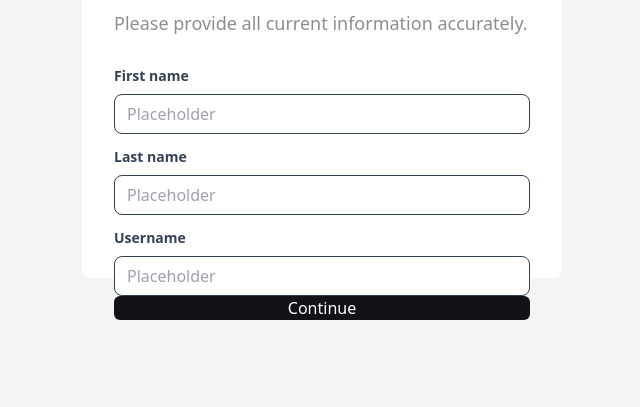
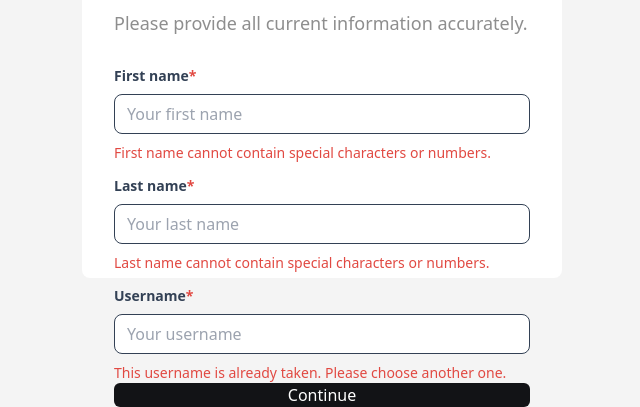
Before and after one commit to Todkhuu/multi-step-form--1-13, a Next.js app: page / in a window 1280 px wide. Shown: the part 450-857 px from the top of the page, without its empty margins (318-958 px from the left). Before the commit the page ends 800 px from the top, so only its background shows below. Built offline with nearby package versions, Linux system fonts and the light colour scheme.

Commit message:
first name

```diff
--- a/package.json
+++ b/package.json
@@ -9,9 +9,10 @@
     "lint": "next lint"
   },
   "dependencies": {
+    "lucide-react": "^0.471.0",
+    "next": "15.1.4",
     "react": "^19.0.0",
-    "react-dom": "^19.0.0",
-    "next": "15.1.4"
+    "react-dom": "^19.0.0"
   },
   "devDependencies": {
     "postcss": "^8",
--- a/src/components/FirstName.jsx
+++ b/src/components/FirstName.jsx
@@ -1,6 +1,6 @@
+import { Input } from "./Input";
 
 export const FirstName = () => {
-  const names = ["First name", "Last name", "Username"];
   return (
     <div className="flex justify-center items-center h-[100vh]">
       <div className="w-[480px] h-[655px] rounded-lg bg-white p-8 flex flex-col justify-between">
@@ -15,18 +15,23 @@ export const FirstName = () => {
             </p>
           </div>
           <div className="flex flex-col gap-3 mt-[28px]">
-            {names.map((name) => (
-              <div className="flex flex-col gap-2">
-                <p className="text-[#334155] text-[14px] font-semibold ">
-                  {name}
-                </p>
-                <input
-                  className="border-[#334155] border-[1px] rounded-lg outline-none w-[416px] h-[40px] text-base p-3 active:border-[#0CA5e9]"
-                  type="text"
-                  placeholder="Placeholder"
-                />
-              </div>
-            ))}
+            <Input
+              label={"First name"}
+              placeholder={"Your first name"}
+              error={"First name cannot contain special characters or numbers."}
+            />
+            <Input
+              label={"Last name"}
+              placeholder={"Your last name"}
+              error={"Last name cannot contain special characters or numbers."}
+            />
+            <Input
+              label={"Username"}
+              placeholder={"Your username"}
+              error={
+                "This username is already taken. Please choose another one."
+              }
+            />
           </div>
         </div>
         <button className="w-[416] h-[44px] bg-[#121316] rounded-[6px] text-white ">
--- a/src/components/Input.jsx
+++ b/src/components/Input.jsx
@@ -1,12 +1,17 @@
-export const Input = ({ label, placeholder }) => {
+export const Input = ({ label, placeholder, error }) => {
+  //   const error = null;
   return (
     <div className="flex flex-col gap-2">
-      <p className="text-[#334155] text-[14px] font-semibold ">{label}</p>
+      <p className="text-[#334155] text-[14px] font-semibold ">
+        {label}
+        <span className="text-[#e14942]">*</span>
+      </p>
       <input
         className="border-[#334155] border-[1px] rounded-lg outline-none w-[416px] h-[40px] text-base p-3 active:border-[#0CA5e9]"
         type="text"
         placeholder={placeholder}
       />
+      <p className="text-[14px] text-[#e14942] ">{error}</p>
     </div>
   );
 };
```
Also changed, not shown: 1 other file (tests, documents, lock files or other folders).
